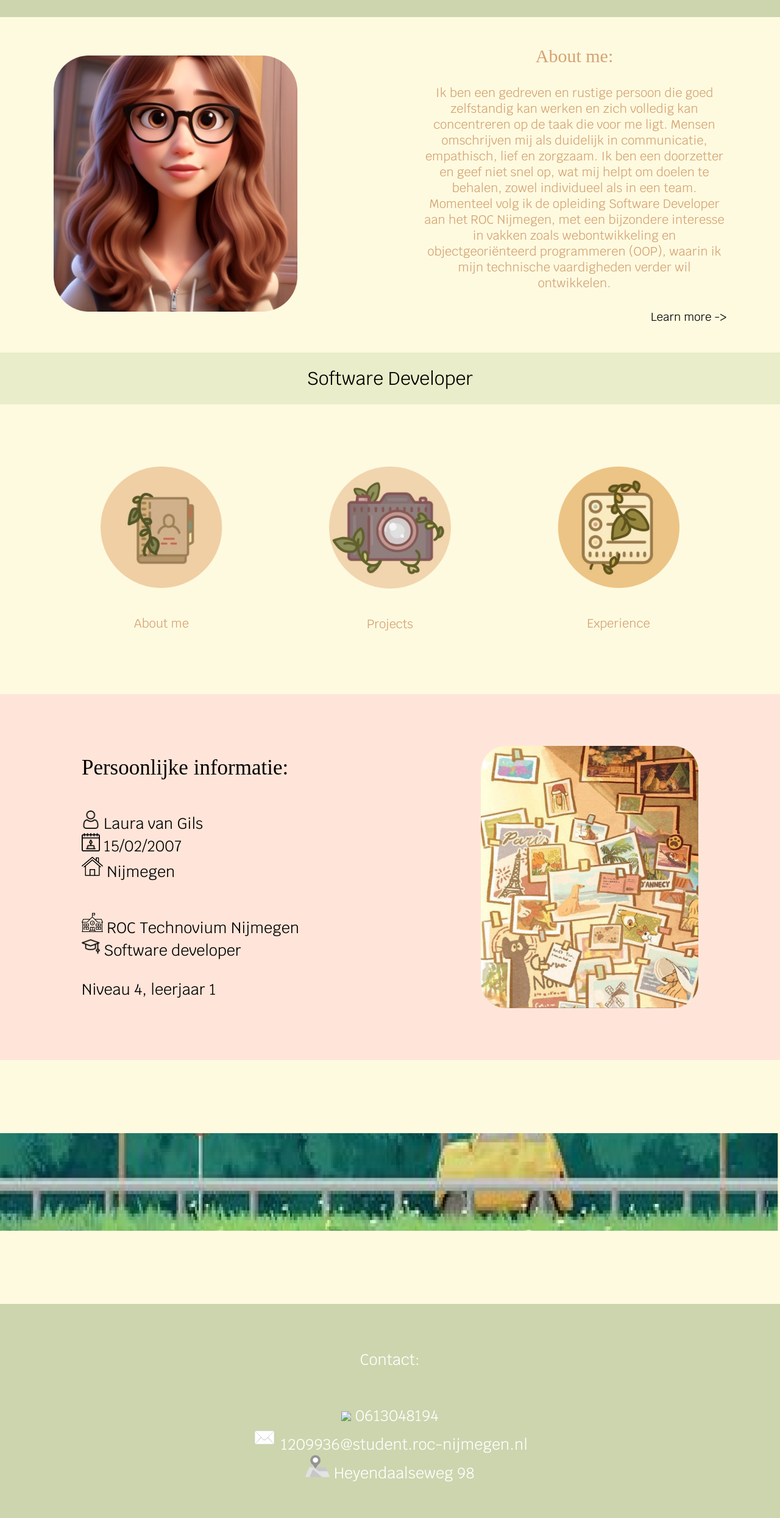
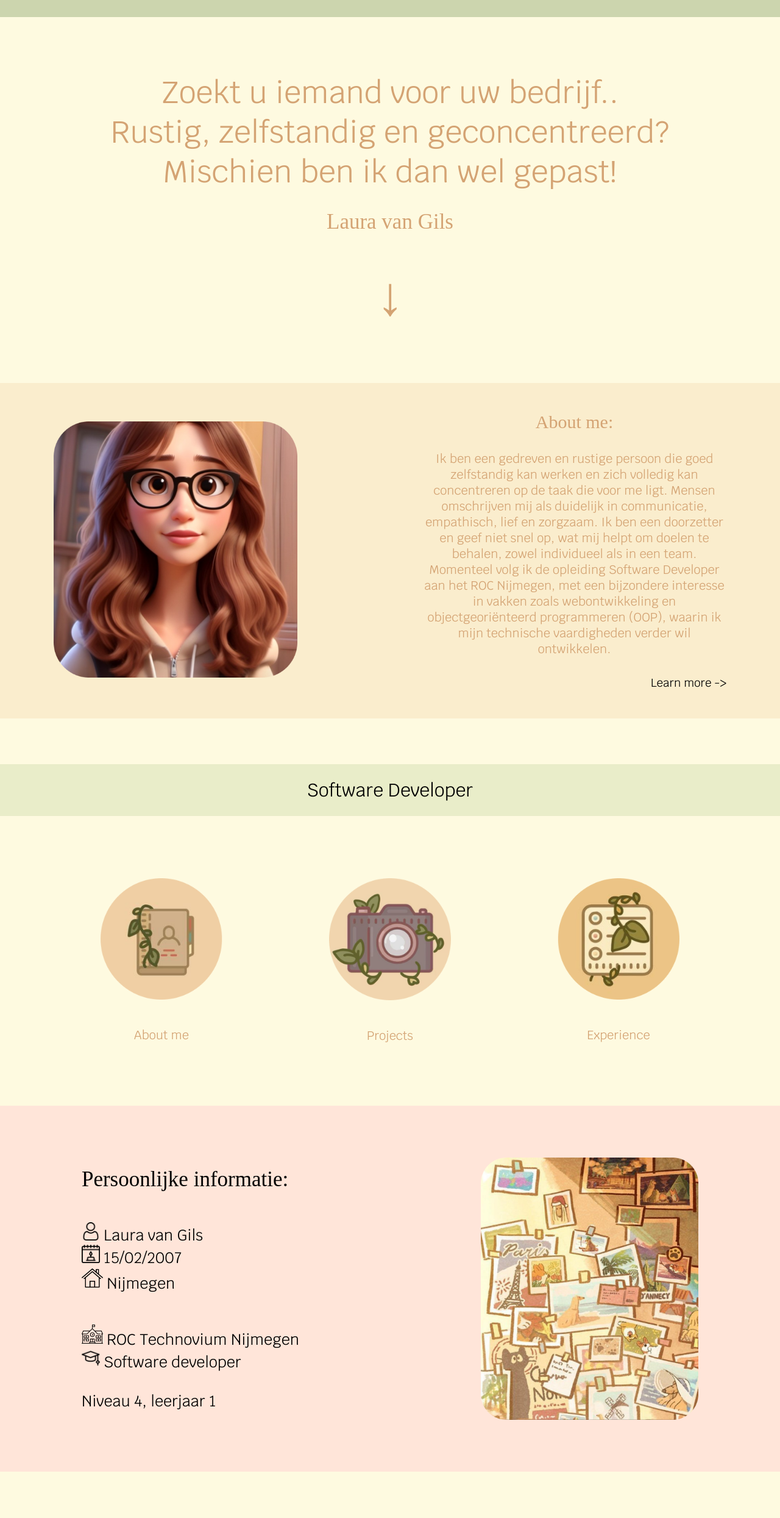
Before and after one commit to oogjes/portfolio, a plain HTML site: page index.html in a window 1280 px wide. Shown: the part 72-2561 px from the top of the page at 61% size. Drawn offline with Linux system fonts and the light colour scheme; a web font is replaced by a local one.

Commit message:
home page fixes

```diff
--- a/css/style.css
+++ b/css/style.css
@@ -84,8 +84,39 @@ main {
     background-color: #FEFAE0
 }
 
+/* The front page*/
+.front-page {
+    height: 600px;
+
+    display: flex;
+    flex-direction: column;
+    justify-content: center;
+    text-align: center;
+
+    gap: 30px;
+}
+
+/* Text on the front page*/
+.front-page p {
+    color: #D4A373;
+    font-size: 50px;
+}
+
+.front-page h1 {
+    color: #D4A373;
+    font-size: 35px;
+}
+
+/* Arrow on front page*/
+.front-page h2 {
+    padding-top: 20px;
+    font-size: 90px;
+    color: #D4A373;
+}
+
 /* About me text in home section*/
 .about-me-home {
+    background-color: #FAEDCD;
     height: 550px;
 
     display: flex;
@@ -129,6 +160,11 @@ main {
 
 .learn-more a:hover {
     text-decoration: underline;
+}
+
+/* Section between about me and software developer*/
+.between-section {
+    height: 75px;
 }
 
 /* Software developer section*/
@@ -230,14 +266,28 @@ footer div {
 
     display: flex;
     flex-direction: column;
-    gap: 60px;
-    align-items: center;
-    text-align: center;
+    gap: 40px;
+    padding-left: 50px;
 
 }
 
 .footer-contact {
     padding-top: 75px;
+}
+
+/* Social icons*/
+.socials {
+    display: flex;
+    flex-direction: row;
+    gap: 20px;
+    padding-left: 0%;
+}
+
+.linkedin-icon:hover,
+.github-icon:hover {
+    background-color: #acb493;
+    border-radius: 40px;
+    transform: scale(1.2);
 }
 
 /* Main for all 3 other pages*/
--- a/index.html
+++ b/index.html
@@ -37,6 +37,14 @@
 
     <!-- Main-->
     <main>
+        <!-- Front page-->
+        <section class="front-page">
+            <p>Zoekt u iemand voor uw bedrijf.. <br>
+                Rustig, zelfstandig en geconcentreerd? <br>
+                Mischien ben ik dan wel gepast!</p>
+            <h1>Laura van Gils</h1>
+            <h2>↓</h2>
+        </section>
         <!-- Section with about me text in home-->
         <section class="about-me-home">
             <div class="avatar"><img src="img/avatar.png" width="400px"></div>
@@ -49,9 +57,12 @@
                     het
                     ROC Nijmegen, met een bijzondere interesse in vakken zoals webontwikkeling en objectgeoriënteerd
                     programmeren (OOP), waarin ik mijn technische vaardigheden verder wil ontwikkelen.</p>
-                <h3 class="learn-more"><a href="index.html">Learn more -></a></h3>
+                <h3 class="learn-more"><a href="about-me.html">Learn more -></a></h3>
             </div>
         </section>
+
+        <!-- Between section-->
+        <section class="between-section"></section>
 
         <!-- Section with Software developer text-->
         <section class="software-developer">
@@ -100,20 +111,20 @@
 
     <!-- Footer-->
     <footer>
-        <div>
+        <div class="footer">
             <p class="footer-contact">Contact:</p>
-            <p><img src="img/phone-icon.png" height="40px"> 0613048194 <br>
+            <p><img src="img/phone-icon.png" height="40px"> 024 890 45 00 <br>
                 <img src="img/email-icon.png" height="40px"> 1209936@student.roc-nijmegen.nl <br>
                 <img src="img/adress-icon.png" height="40px"> Heyendaalseweg 98
             </p>
-            <div class="insta-logo"> <a href="https://www.instagram.com/lauraa.vgx/">
-                    <img src="img/insta-logo.png" width="75px"></a>
+
+            <!-- Social icons-->
+            <div class="socials"> <a href="https://www.linkedin.com/">
+                    <img class="linkedin-icon" src="img/linkedin-icon.png" width="75px"></a>
+                <a href="https://github.com/">
+                    <img class="github-icon" src="img/github-icon.png" width="75px"></a>
             </div>
-
-
-
-
-
+        </div>
     </footer>
 </body>
 
```
Also changed, not shown: about-me.html (+4 -0 lines), experience.html (+4 -0 lines), projects.html (+3 -0 lines), img/arrow-down.png (added), img/github-icon.png (added), img/linkedin-icon.png (added).
